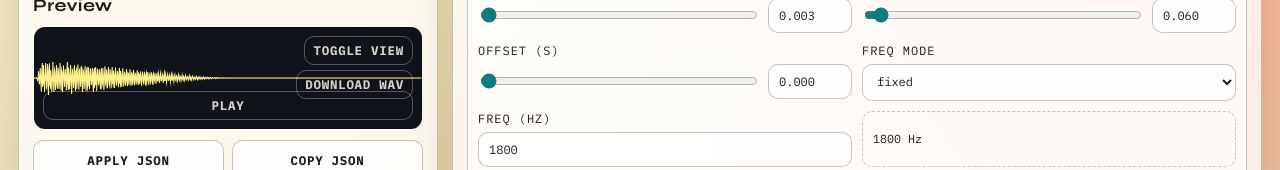
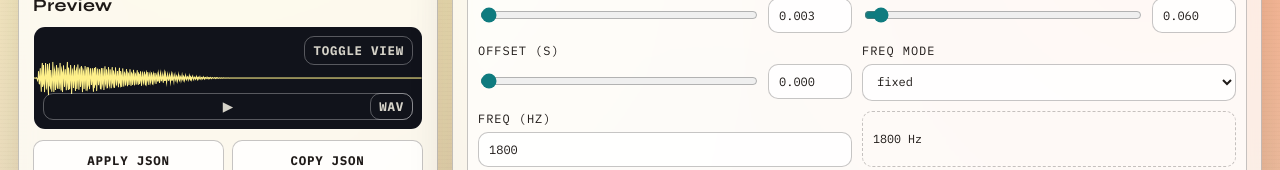
Before and after one commit to to5ta/sfx-gen, a website built with Vite: page index.html in a window 1280 px wide. Shown: the part 224-394 px from the top of the page. Built offline with nearby package versions, Linux system fonts and the light colour scheme.

Commit message:
Pin compact play/download controls to bottom corners

```diff
--- a/src/main.js
+++ b/src/main.js
@@ -89,9 +89,9 @@ app.innerHTML = `
       <div class="preview-stack">
         <canvas id="waveCanvas" class="preview-canvas" width="760" height="200" title="Click to switch view"></canvas>
         <canvas id="specCanvas" class="preview-canvas" width="760" height="200" title="Click to switch view"></canvas>
-        <button id="playToggleBtn" class="inline-hint inline-play" type="button">play</button>
+        <button id="playToggleBtn" class="inline-hint inline-play" type="button" title="Play/Stop">&#9654;</button>
         <button id="canvasToggleHint" class="inline-hint" type="button">toggle view</button>
-        <button id="downloadInlineBtn" class="inline-hint inline-download" type="button">download wav</button>
+        <button id="downloadInlineBtn" class="inline-hint inline-download" type="button" title="Download WAV">wav</button>
       </div>
       <div class="row-buttons json-actions">
         <button id="applyJsonBtn" type="button">Apply JSON</button>
@@ -457,7 +457,7 @@ const stopPlayback = () => {
     state.sourceNode = null;
   }
   state.isPlaying = false;
-  ui.playToggleBtn.textContent = 'Play';
+  ui.playToggleBtn.textContent = '▶';
 };
 
 const play = async () => {
@@ -480,14 +480,14 @@ const play = async () => {
     if (state.sourceNode === source) {
       state.sourceNode = null;
       state.isPlaying = false;
-      ui.playToggleBtn.textContent = 'Play';
+      ui.playToggleBtn.textContent = '▶';
     }
   };
   source.start();
 
   state.sourceNode = source;
   state.isPlaying = true;
-  ui.playToggleBtn.textContent = 'Stop';
+  ui.playToggleBtn.textContent = '■';
 };
 
 const downloadWav = () => {
@@ -540,7 +540,7 @@ const togglePreviewMode = () => {
 const render = () => {
   ui.durationInput.value = formatNum(state.spec.duration, 3);
   ui.durationSlider.value = formatNum(state.spec.duration, 3);
-  ui.playToggleBtn.textContent = state.isPlaying ? 'Stop' : 'Play';
+  ui.playToggleBtn.textContent = state.isPlaying ? '■' : '▶';
   ui.layerCount.textContent = `${state.spec.layers.length} layer${state.spec.layers.length === 1 ? '' : 's'}`;
   renderLayerList();
   state.activeLayerDot = clamp(state.activeLayerDot, 0, Math.max(0, state.spec.layers.length - 1));
--- a/src/styles.css
+++ b/src/styles.css
@@ -332,10 +332,10 @@ button:hover {
 
 .inline-download {
   position: absolute;
-  top: 44px;
+  top: auto;
   left: auto;
   right: 10px;
-  bottom: auto;
+  bottom: 10px;
   width: auto;
   color: #f6f2e5;
   border-color: rgba(255, 255, 255, 0.35);
@@ -345,6 +345,13 @@ button:hover {
   top: auto;
   left: 10px;
   bottom: 10px;
+}
+
+.inline-play,
+.inline-download {
+  min-width: 38px;
+  text-align: center;
+  padding: 5px 8px;
 }
 
 .json-actions {
```
